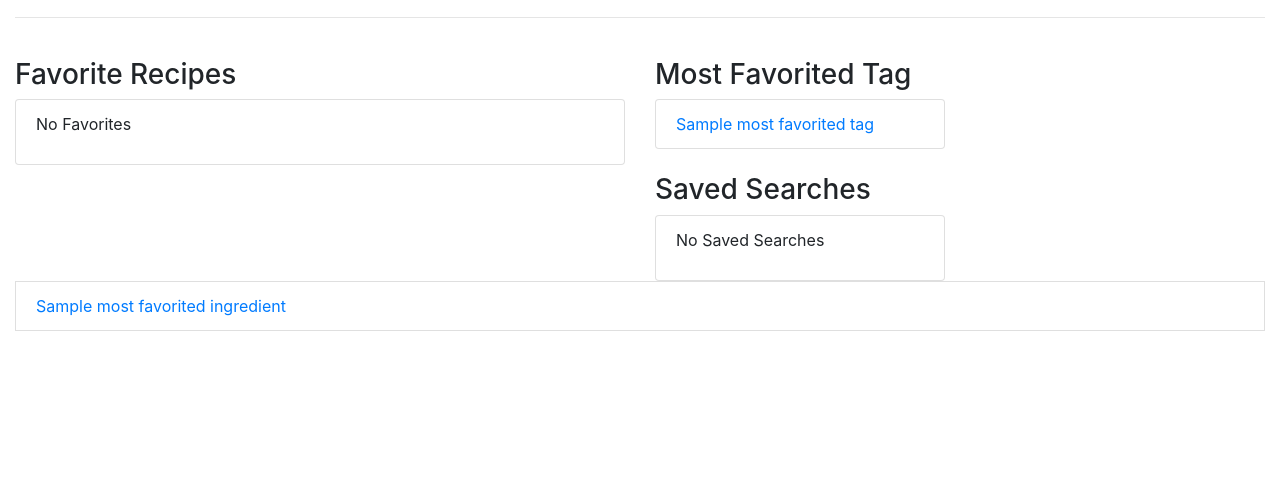
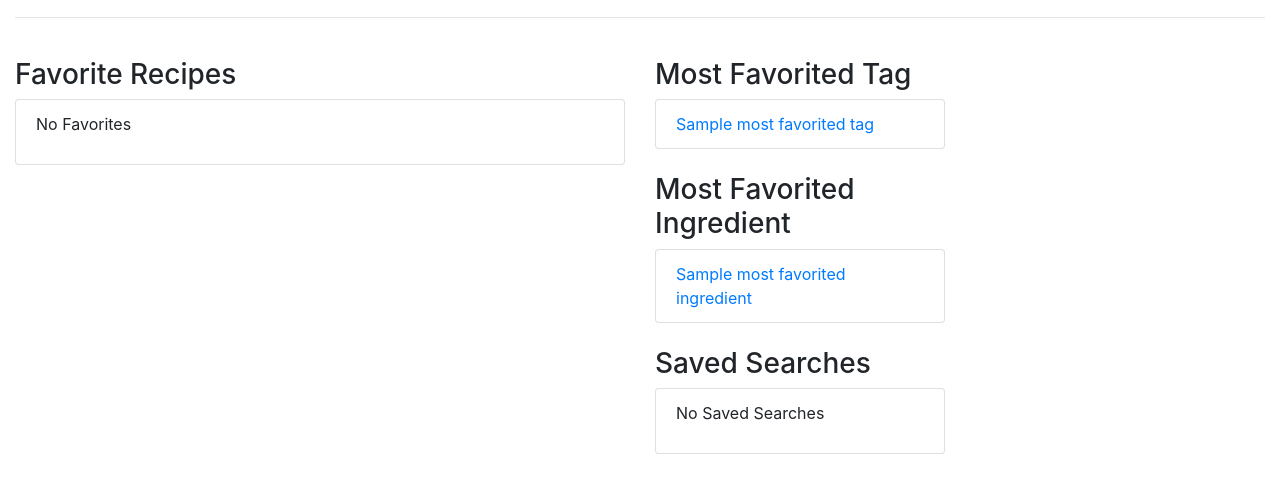
Before and after one commit to BradleyAllanDavis/CookbookDjango, a Django app: template templates/cookbook/user_profile.html in a window 1280 px wide. Shown: the part 138-631 px from the top of the page. Run offline with Django 3.2, Linux system fonts and the light colour scheme; the template is opened without the code that fills it: most values are stand-ins (such as "Sample title", 1, 10 or a date in 2020); form fields are guessed from the names that the template uses; some libraries are stand-ins or nearby versions.

Commit message:
Make most favorited ingredient pretty

```diff
--- a/templates/cookbook/user_profile.html
+++ b/templates/cookbook/user_profile.html
@@ -46,6 +46,23 @@
     </div><br>
     <!-- Most favorited tag -->
 
+    <!-- Most favorited ingredient -->
+    <h3>Most Favorited Ingredient</h3>
+    <div class="list-group">
+      {% if most_favorited_ingredient %}
+      <div class="list-group-item">
+        <a href="{% url 'cookbook:ingredient_search' most_favorited_ingredient.id %}">
+          {{ most_favorited_ingredient.name }}</a>
+      </div>
+      <!-- <p>Click to see more recipes with this tag</p> -->
+      {% else %}
+      <div class="list-group-item">
+        <p>No Favorites</p>
+      </div>
+      {% endif %}
+    </div><br>
+    <!-- Most favorited ingredient -->
+
     <!-- Saved Searches -->
     <h3>Saved Searches</h3>
     <ul class="list-group">
@@ -72,13 +89,6 @@
 
   </div>
 
-
-
 </div>
 
-<div class="list-group-item">
-        <a href="{% url 'cookbook:ingredient_search' most_favorited_ingredient.id %}">
-          {{ most_favorited_ingredient.name }}</a>
-      </div>
-
 {% endblock content %}
```
